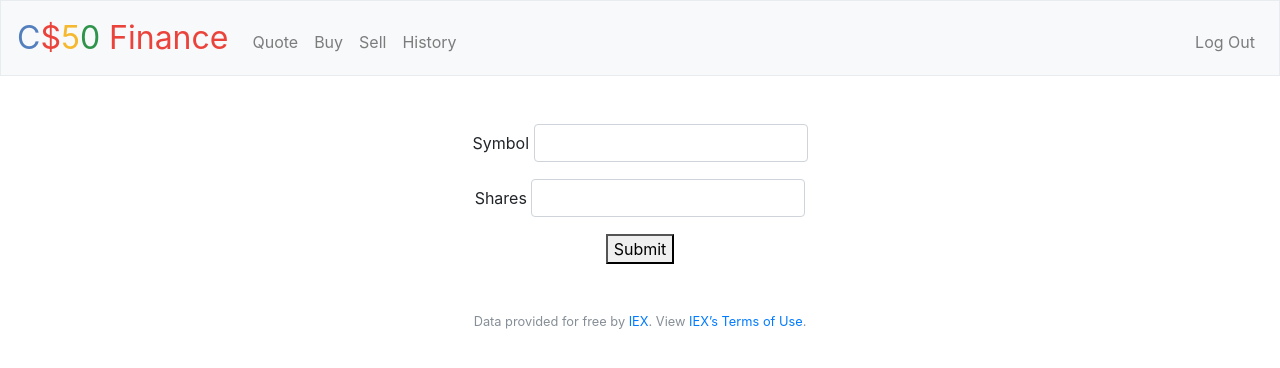
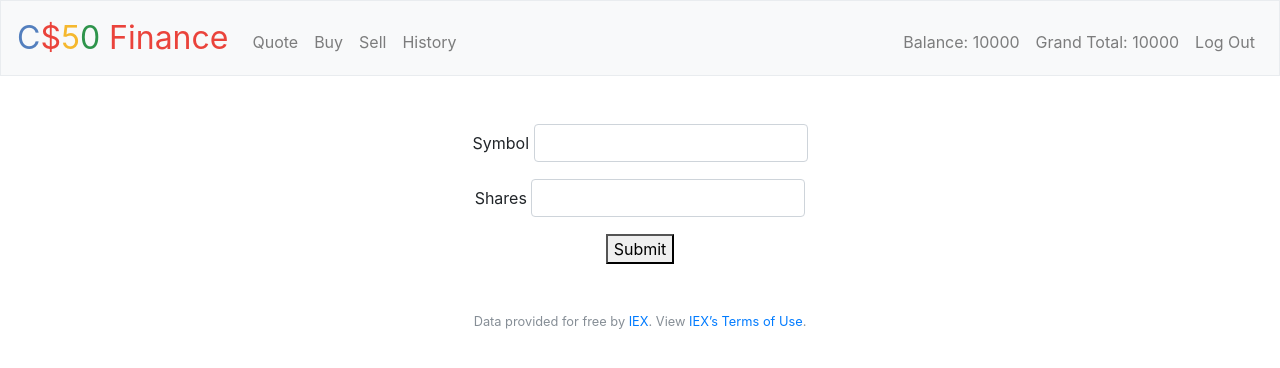
Before and after one commit to chiptus/cs50x-solutions, a Flask app: page /buy in a window 1280 px wide. Shown: the top 368 px of the page. Run offline with Flask 2, Linux system fonts and the light colour scheme; the visitor is signed in with stand-in values (Sample User, id 1); some libraries are stand-ins or nearby versions.

Commit message:
pset7: finish specification

```diff
--- a/pset7/finance/application.py
+++ b/pset7/finance/application.py
@@ -1,7 +1,7 @@
 import os
 
 from cs50 import SQL
-from flask import Flask, flash, redirect, render_template, request, session
+from flask import Flask, flash, redirect, render_template, request, session, g
 from flask_session import Session
 from tempfile import mkdtemp
 from werkzeug.exceptions import default_exceptions
@@ -87,7 +87,8 @@ def buy():
 
         # get user amount of cash
         total_cash = get_user_total_cash(db, user_id)
-        total_price = quote["price"] * shares
+        stock_price = quote["price"]
+        total_price = stock_price * shares
         if total_cash < total_price:
             return apology("sorry, you don't have enough funds")
 
@@ -95,7 +96,7 @@ def buy():
         db.execute("INSERT INTO transactions (user_id, symbol, price, shares, type) VALUES (:user_id, :symbol, :price, :shares, 0)",
             user_id = user_id,
             symbol = symbol,
-            price = total_price,
+            price = stock_price,
             shares = shares
         )
         # substract total_price from user's cash
@@ -257,12 +258,13 @@ def sell():
         if not quote:
             return apology("Symbol does not exist")
 
-        total_price = quote["price"] * shares
+        stock_price = quote["price"]
+        total_price = stock_price * shares
 
         db.execute("INSERT INTO transactions (user_id, symbol, price, shares, type) VALUES (:user_id, :symbol, :price, :shares, 1)",
             user_id = user_id,
             symbol = symbol,
-            price = total_price,
+            price = stock_price,
             shares = shares
         )
 
@@ -276,6 +278,21 @@ def sell():
 
     return render_template("sell.html", symbols=get_symbols_owned(db, user_id))
 
+@app.before_request
+def get_user_balance():
+    if session.get("user_id") is None and request.endpoint != 'login':
+            return redirect("/login")
+    if request.endpoint == 'login':
+        return None
+    user_id = session["user_id"]
+    # get user data
+    user = get_user_details(db, user_id)
+    # get user stocks (grouped by symbol - sum of bought stocks - sum of sold stocks by symbol)
+    stocks, total_value = get_user_stocks(db, user_id)
+    g.user_balance = user["cash"]
+    g.grand_total = user["cash"] + total_value
+
+
 
 def errorhandler(e):
     """Handle error"""
--- a/pset7/finance/templates/index.html
+++ b/pset7/finance/templates/index.html
@@ -5,8 +5,6 @@
 {% endblock %}
 
 {% block main %}
-<div><span>Balance: </span><span>{{balance | round(2)}}</span></div>
-<div><span>Grand Total: </span><span>{{(balance + stocks_value) | round(2) }}</span></div>
 <table class="table">
     <thead>
         <tr>
@@ -14,6 +12,7 @@
             <td>Shares</td>
             <td>Current Price</td>
             <td>Total Value</td>
+            <td>Actions</td>
         </tr>
     </thead>
     <tbody>
@@ -23,6 +22,9 @@
             <td>{{stock["shares"]}}</td>
             <td>{{stock["current_price"]}}</td>
             <td>{{stock["total_value"]}}</td>
+            <td>
+
+            </td>
         </tr>
         {% endfor %}
     </tbody>
--- a/pset7/finance/templates/layout.html
+++ b/pset7/finance/templates/layout.html
@@ -37,8 +37,8 @@
                         <li class="nav-item"><a class="nav-link" href="/history">History</a></li>
                     </ul>
                     <ul class="navbar-nav ml-auto mt-2">
-                        <!--<li class="nav-item">Balance: {{balance}}</li>-->
-                        <!--<li class="nav-item">Grand Total: {{grand_total}}</li>-->
+                        <li class="nav-item nav-link">Balance: {{g.user_balance | round(2) }}</li>
+                        <li class="nav-item nav-link">Grand Total: {{g.grand_total | round(2) }}</li>
                         <li class="nav-item"><a class="nav-link" href="/logout">Log Out</a></li>
                     </ul>
                 {% else %}
```
Also changed, not shown: pset7/finance/finance.db.
